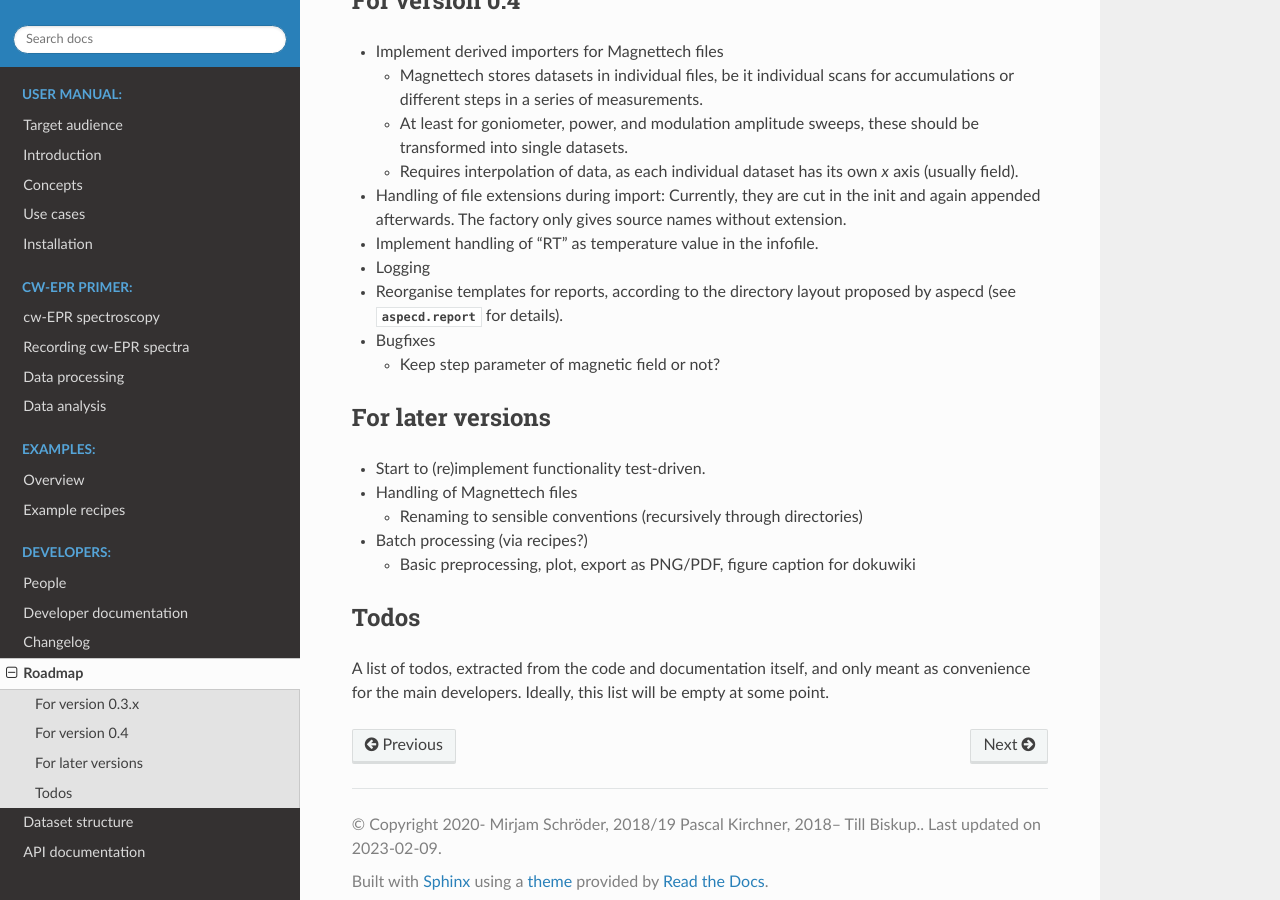
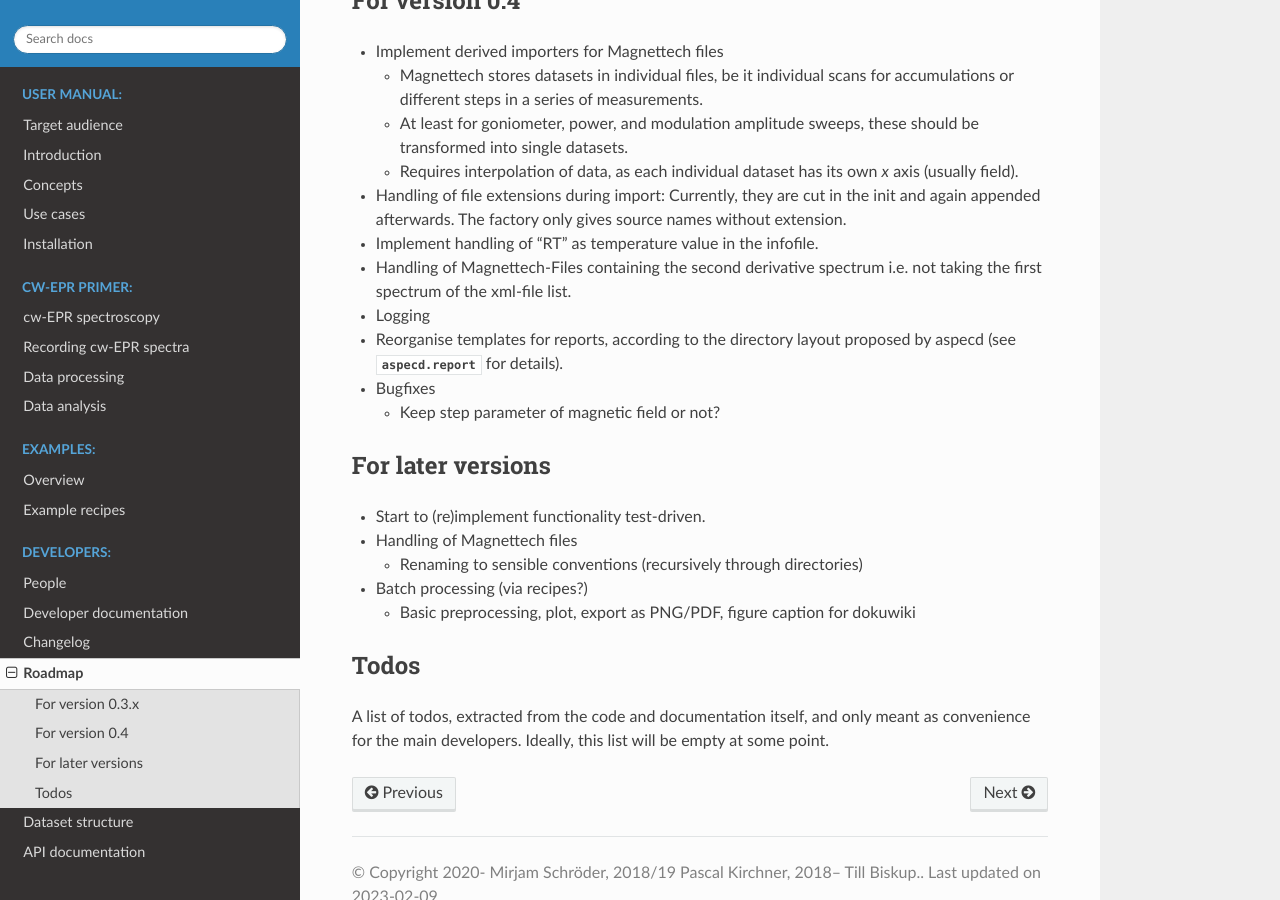
Before and after one commit to tillbiskup/cwepr, a Sphinx documentation site: the page built from docs/roadmap.rst, in a window 1280 px wide and 900 px high, scrolled down 592 px. Built offline with Sphinx 7.4.7 and the Read the Docs theme 2.0.0, drawn with Linux system fonts in a browser that asks for light colours.

Commit message:
Updated roadmap, added more testdata for Magnettech files.

```diff
--- a/docs/roadmap.rst
+++ b/docs/roadmap.rst
@@ -34,6 +34,8 @@
 
 * Implement handling of "RT" as temperature value in the infofile.
 
+* Handling of Magnettech-Files containing the second derivative spectrum i.e. not taking the first spectrum of the xml-file list.
+
 * Logging
 
 * Reorganise templates for reports, according to the directory layout proposed by aspecd (see :mod:`aspecd.report` for details).
```
Also changed, not shown: 12 other files.
